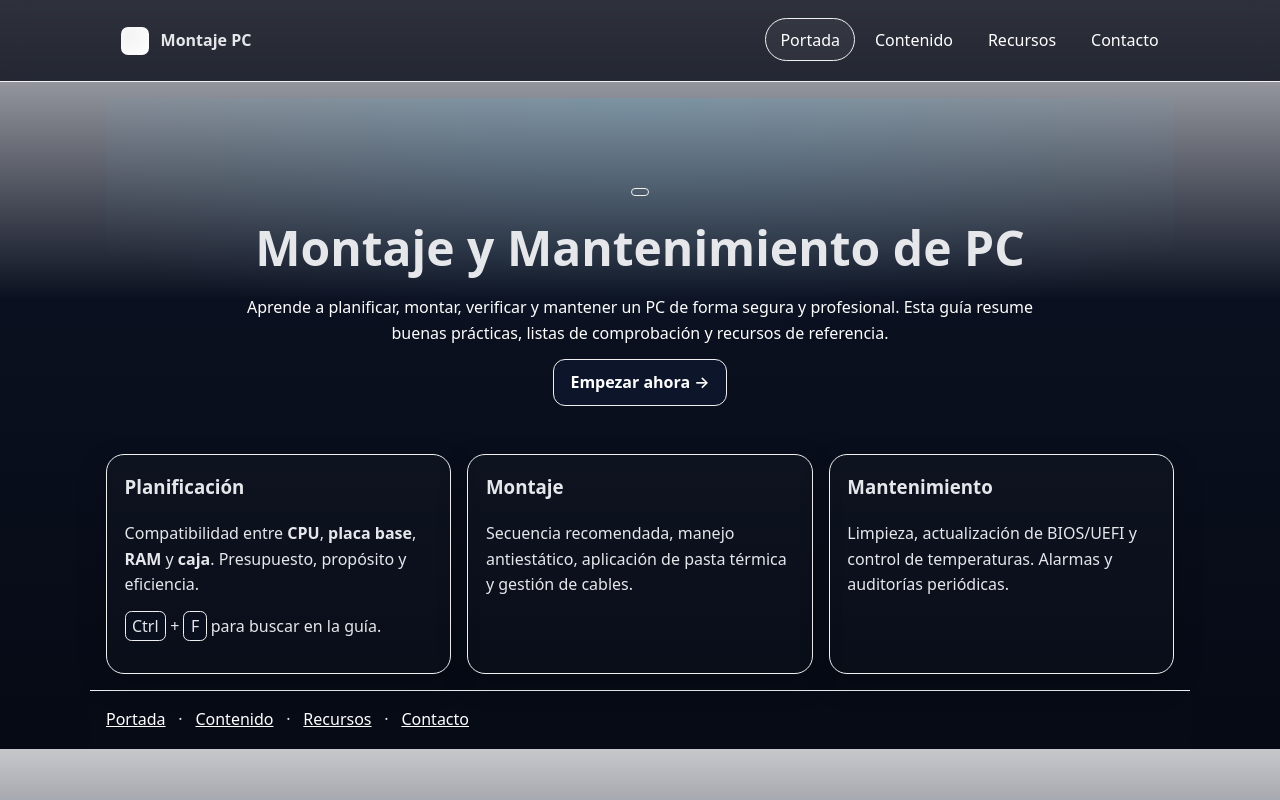
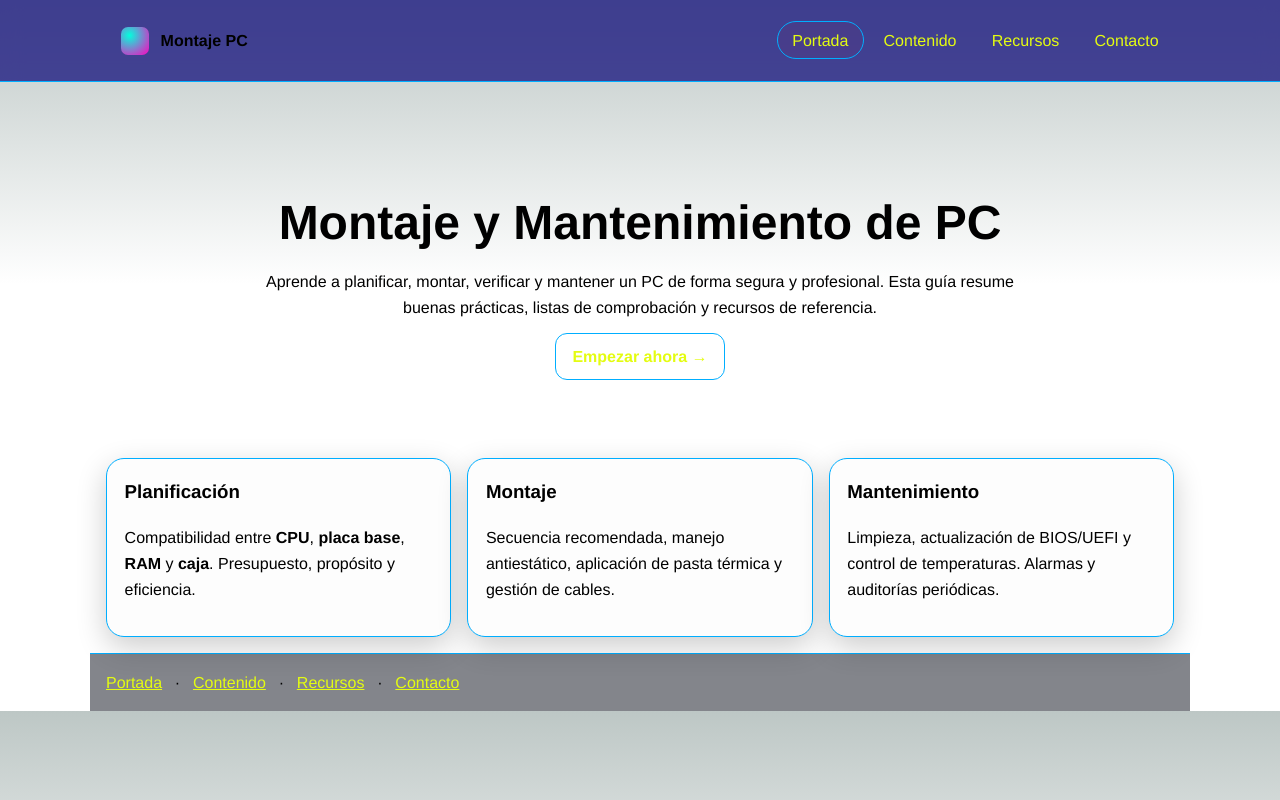
Before and after one commit to sergio-moure/ud2, a plain HTML site: page index.html in a window 1280 px wide. Drawn offline with Linux system fonts and the light colour scheme.

Commit message:
Portafolio-Actividades-Pr-cticas---UD2-y-UD3

```diff
--- a/index.html
+++ b/index.html
@@ -1,5 +1,5 @@
 <!DOCTYPE html>
-<html lang="en">
+<html lang="es">
 <head>
 
     <meta charset="UTF-8">
@@ -12,10 +12,10 @@
 <body>
 
     <a class="skip-link" href="#contenido">Saltar a contenido</a>
-    <header class="header" role="banner">
+    <header class="header">
         <div class="container nav">
-                <a class="brand" href="index.html">
-                <span class="logo" aria-hidden="true"></span>
+                <a class="logotipo" href="index.html">
+                <span class="logo"></span>
                 <span>Montaje PC</span></a>
             <nav aria-label="Principal">
                 <a href="index.html" aria-current="page">Portada</a>
@@ -26,9 +26,8 @@
         </div>
     </header>
 
-    <main id="contenido" class="container" role="main">
-        <section class="hero">
-            <p class="badge"></p>
+    <main id="contenido" class="container">
+        <section class="intro">
             <h1>Montaje y Mantenimiento de PC</h1>
             <p>Aprende a planificar, montar, verificar y mantener un PC de forma segura y profesional. Esta guía resume buenas prácticas, listas de comprobación y recursos de referencia.</p>
             <a class="button" href="contenido.html">Empezar ahora →</a>
@@ -39,7 +38,7 @@
             <article class="card">
             <h3>Planificación</h3>
             <p>Compatibilidad entre <strong>CPU</strong>, <strong>placa base</strong>, <strong>RAM</strong> y <strong>caja</strong>. Presupuesto, propósito y eficiencia.</p>
-            <p><span class="kbd">Ctrl</span> + <span class="kbd">F</span> para buscar en la guía.</p>
+
             </article>
 
             <article class="card">
@@ -55,7 +54,7 @@
 
     </main>
 
-    <footer class="container" role="contentinfo">
+    <footer class="container">
 
         <div class="footer-links">
             <a href="index.html">Portada</a> ·
--- a/style.css
+++ b/style.css
@@ -1,14 +1,14 @@
 :root{
-  --bg:#c6c8cc;
-  --panel:#f5f5f5;
-  --text:#e5e7eb;
-  --muted:#fdfdfd;
-  --accent:#f3f3f3;
-  --accent-2:#ffffff;
-  --card:#fafeff;
-  --border:#f0f0f0;
-  --focus:#ffffff;
-  --link:#ffffff;
+  --bg:#bdc7c5;
+  --panel:#eeeceb;
+  --text:#000000;
+  --muted:#000000;
+  --accent:#02ffdd;
+  --accent-2:#ff01c0;
+  --card:#00d7df;
+  --border:#00aeff;
+  --focus:#dada21;
+  --link:#e4fc11;
 }
 
 *{box-sizing:border-box}
@@ -17,8 +17,8 @@
 
 body{
   margin:0;
-  font-family:system-ui,-apple-system,Segoe UI,Roboto,Ubuntu,Cantarell,Noto Sans,sans-serif;
-  background:linear-gradient(180deg,var(--bg),#0b1020 40%, #060a14);
+  font-family:'Franklin Gothic Medium', 'Arial Narrow', Arial, sans-serif;
+  background:linear-gradient(180deg,var(--bg),#ffffff 40%, #ffffff);
   color:var(--text);
   line-height:1.6;
 
@@ -40,7 +40,7 @@ a:hover{
 
 .header{
   position:sticky;top:0;z-index:20;
-  background:rgba(8,12,24,.8);backdrop-filter:blur(10px);
+  background:rgba(30, 28, 129, 0.8);backdrop-filter:blur(10px);
   border-bottom:1px solid var(--border);
 }
 
@@ -61,11 +61,11 @@ a:hover{
 }
 
 .nav a[aria-current="page"], .nav a:hover{
-  border-color:var(--border);background:rgba(255,255,255,.04)
+  border-color:var(--border);background:rgba(233, 14, 14, 0.04)
 
 }
 
-.brand{
+.logotipo{
   display:flex;
   gap:.7rem;
   align-items:center;
@@ -74,27 +74,28 @@ a:hover{
 
 }
 
-.brand .logo{
+.logotipo .logo{
   width:28px;
   height:28px;
   border-radius:7px;
   background:radial-gradient(circle at 30% 30%, var(--accent), var(--accent-2));display:inline-block
 
-}
-
-.hero{
-  padding:5rem 1rem 3rem;
-  text-align:center;
-  background:radial-gradient(1200px 400px at 50% 0%, rgba(56,189,248,.15), transparent 60%);
 
 }
 
-.hero h1{
+.intro{
+  padding:5rem 1rem 3rem;
+  text-align:center;
+  background:200px 200px;
+
+}
+
+.intro h1{
   font-size:clamp(1.6rem,4vw,3rem);margin:.4rem 0
 
 }
 
-.hero p{
+.intro p{
   color:var(--muted);
   max-width:800px;
   margin:.5rem auto 0
@@ -109,9 +110,12 @@ a:hover{
 }
 
 .card{
-  background:linear-gradient(180deg, rgba(255,255,255,.02), rgba(255,255,255,.01));
-  border:1px solid var(--border);border-radius:18px;padding:1.1rem;
+  background:  rgb(253, 253, 253);
+  border:1px solid var(--border);
+  border-radius:18px;
+  padding:1.1rem;
   box-shadow:0 10px 30px rgba(0,0,0,.2);
+  margin-top: 30px;
 
 }
 
@@ -120,13 +124,6 @@ a:hover{
 
 }
 
-.kbd{
-  border:1px solid var(--border);
-  padding:.2rem .4rem;
-  border-radius:.4rem;
-  background:#0a0f1e
-
-}
 
 footer{
   margin-top:3rem;
@@ -158,7 +155,7 @@ footer{
   top:1rem;
   width:auto;height:auto;
   padding:.5rem .8rem;
-  background:#1f2937;
+  background:#eeecec;
   color:#fff;
   border-radius:.5rem
 
@@ -172,7 +169,7 @@ main a.button{
   border:1px solid var(--border);
   text-decoration:none;
   font-weight:600;
-  background:#0d152b;
+  background:#ffffff;
 
 }
 
@@ -192,7 +189,7 @@ th,td{
 
 
 thead th{
-  background:#0d152b
+  background:#ffffff
 
 }
 
@@ -224,7 +221,7 @@ input,select,textarea{
   padding:.7rem;
   border-radius:10px;
   border:1px solid var(--border);
-  background:#0c1428;color:var(--text)
+  background:#ffffff;color:var(--text)
 
 }
 
@@ -238,7 +235,7 @@ button{
   padding:.75rem 1.1rem;
   border-radius:12px;
   border:1px solid var(--border);
-  background:linear-gradient(180deg,#12203a,#0b162d);
+  background:linear-gradient(180deg,#8790a1,#7cec13);
   color:var(--text);font-weight:700;
 
 }
@@ -260,7 +257,7 @@ ul.resource-list{
 
 
 code{
-  font-family:ui-monospace, SFMono-Regular, Menlo, Monaco, Consolas, "Liberation Mono", monospace;
+  font-family:'Franklin Gothic Medium', 'Arial Narrow', Arial, sans-serif;
   background:#0a0f1e;
   padding:.15rem .35rem;
   border-radius:.35rem;
```
Also changed, not shown: contacto.html (+10 -11 lines), contenido.html (+8 -8 lines), recursos.html (+1 -1 lines).
